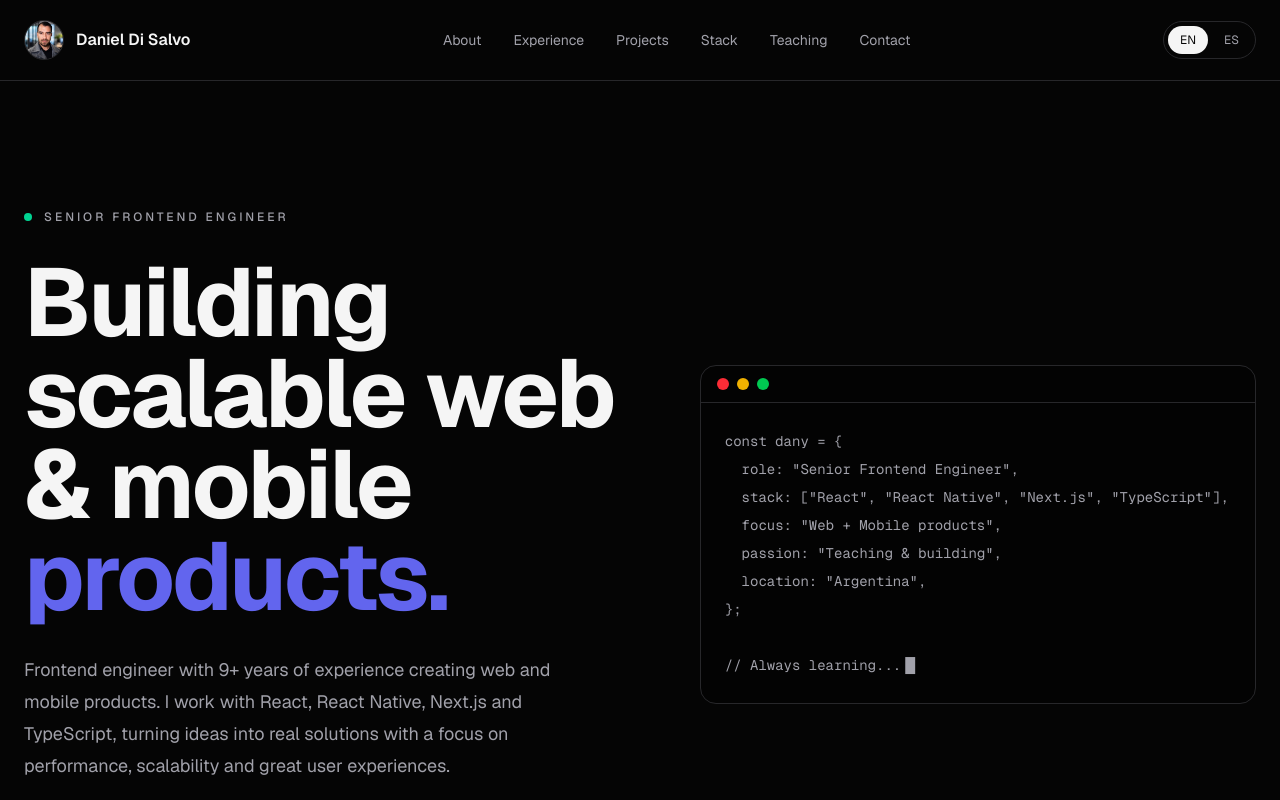
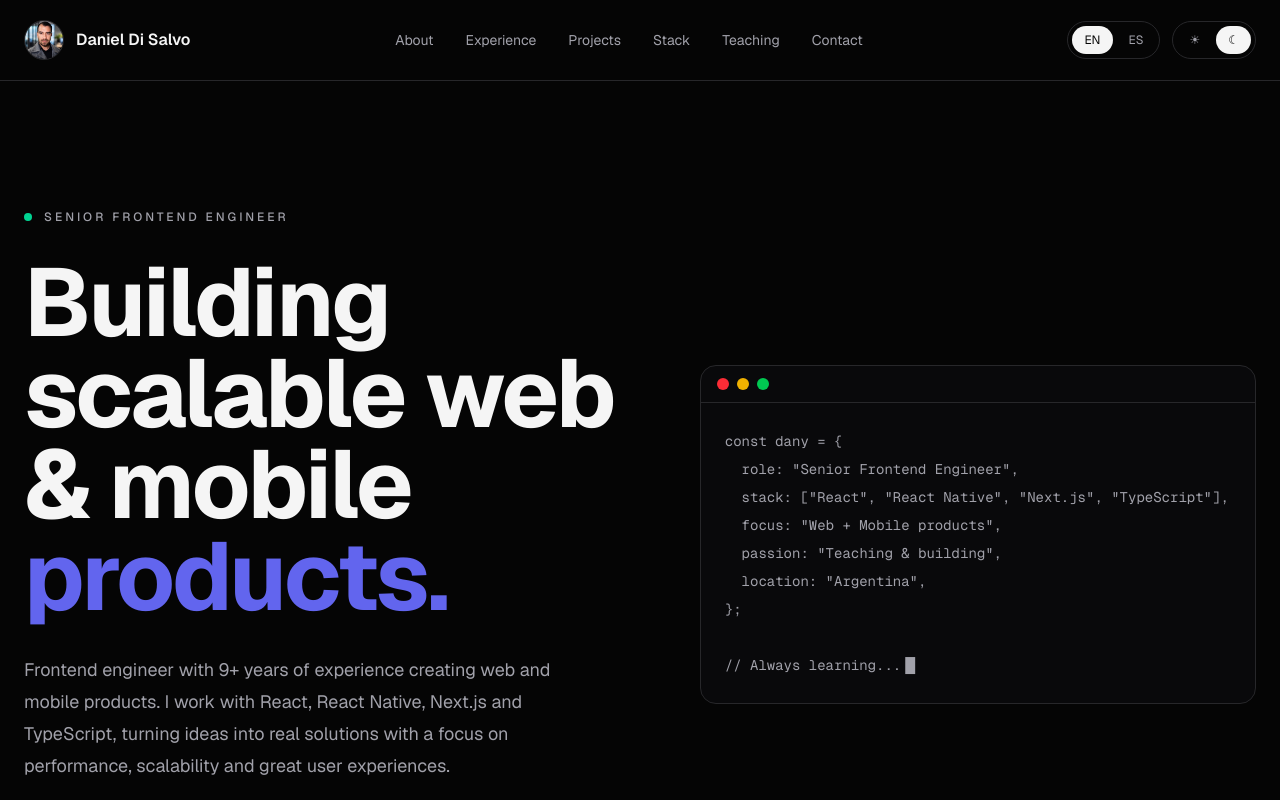
Before and after one commit to DanielDiSalvo/daniel-disalvo-portfolio, a Next.js app: page /en in a window 1280 px wide. Shown: the top 800 px of the page. Built offline with nearby package versions, Linux system fonts and the light colour scheme.

Commit message:
feat: add persistent light and dark theme

```diff
--- a/src/app/globals.css
+++ b/src/app/globals.css
@@ -5,6 +5,14 @@
   --foreground: #f5f5f5;
   --muted: #a1a1aa;
   --border: #27272a;
+  --accent: #6265ee;
+}
+
+[data-theme="light"] {
+  --background: #fafafa;
+  --foreground: #18181b;
+  --muted: #71717a;
+  --border: #e4e4e7;
   --accent: #6265ee;
 }
 
--- a/src/components/layout/Header/Header.tsx
+++ b/src/components/layout/Header/Header.tsx
@@ -1,6 +1,6 @@
 import Image from "next/image";
 import { getLocale, getTranslations } from "next-intl/server";
-
+import ThemeSwitcher from "./ThemeSwitcher";
 import LanguageSwitcher from "./LanguageSwitcher";
 import MobileMenu from "./MobileMenu";
 import { navigation } from "./data";
@@ -45,6 +45,7 @@ const Header = async () => {
 
         <div className="flex items-center gap-3">
           <LanguageSwitcher />
+          <ThemeSwitcher />
           <MobileMenu />
         </div>
       </div>
--- /dev/null
+++ b/src/components/layout/Header/ThemeSwitcher.tsx
@@ -0,0 +1,57 @@
+"use client";
+
+import { useEffect, useState } from "react";
+
+const ThemeSwitcher = () => {
+  const [isLight, setIsLight] = useState(false);
+
+  useEffect(() => {
+    const savedTheme = localStorage.getItem("theme");
+
+    if (savedTheme === "light") {
+      document.documentElement.dataset.theme = "light";
+      setIsLight(true);
+    }
+  }, []);
+
+  const changeTheme = (theme: "light" | "dark") => {
+    document.documentElement.dataset.theme = theme;
+    localStorage.setItem("theme", theme);
+    setIsLight(theme === "light");
+  };
+
+  return (
+    <div
+      className="flex items-center gap-0.5 rounded-full border border-border p-0.5 text-[10px] md:gap-1 md:p-1 md:text-xs"
+      aria-label="Selector de tema"
+    >
+      <button
+        type="button"
+        onClick={() => changeTheme("light")}
+        aria-pressed={isLight}
+        className={`rounded-full px-2 py-1 transition-colors md:px-3 md:py-1.5 ${
+          isLight
+            ? "bg-foreground text-background"
+            : "text-muted hover:text-foreground"
+        }`}
+      >
+        ☀
+      </button>
+
+      <button
+        type="button"
+        onClick={() => changeTheme("dark")}
+        aria-pressed={!isLight}
+        className={`rounded-full px-2 py-1 transition-colors md:px-3 md:py-1.5 ${
+          !isLight
+            ? "bg-foreground text-background"
+            : "text-muted hover:text-foreground"
+        }`}
+      >
+        ☾
+      </button>
+    </div>
+  );
+};
+
+export default ThemeSwitcher;
--- a/src/components/sections/Hero/HeroTerminal.tsx
+++ b/src/components/sections/Hero/HeroTerminal.tsx
@@ -55,13 +55,12 @@ const HeroTerminal = () => {
   }, [maxCharacters]);
 
   return (
-    <div className="min-w-0 overflow-hidden rounded-2xl border border-border bg-black/40">
+    <div className="min-w-0 overflow-hidden rounded-2xl border border-zinc-800 bg-zinc-950">
       <div className="flex items-center gap-2 border-b border-border px-4 py-3">
         <span className="h-3 w-3 rounded-full bg-red-500" />
         <span className="h-3 w-3 rounded-full bg-yellow-500" />
         <span className="h-3 w-3 rounded-full bg-green-500" />
       </div>
-
       <div className="overflow-x-auto p-6">
         {/* Mobile */}
         <pre className="min-h-91 whitespace-pre font-mono text-sm leading-7 text-muted md:hidden">
```
